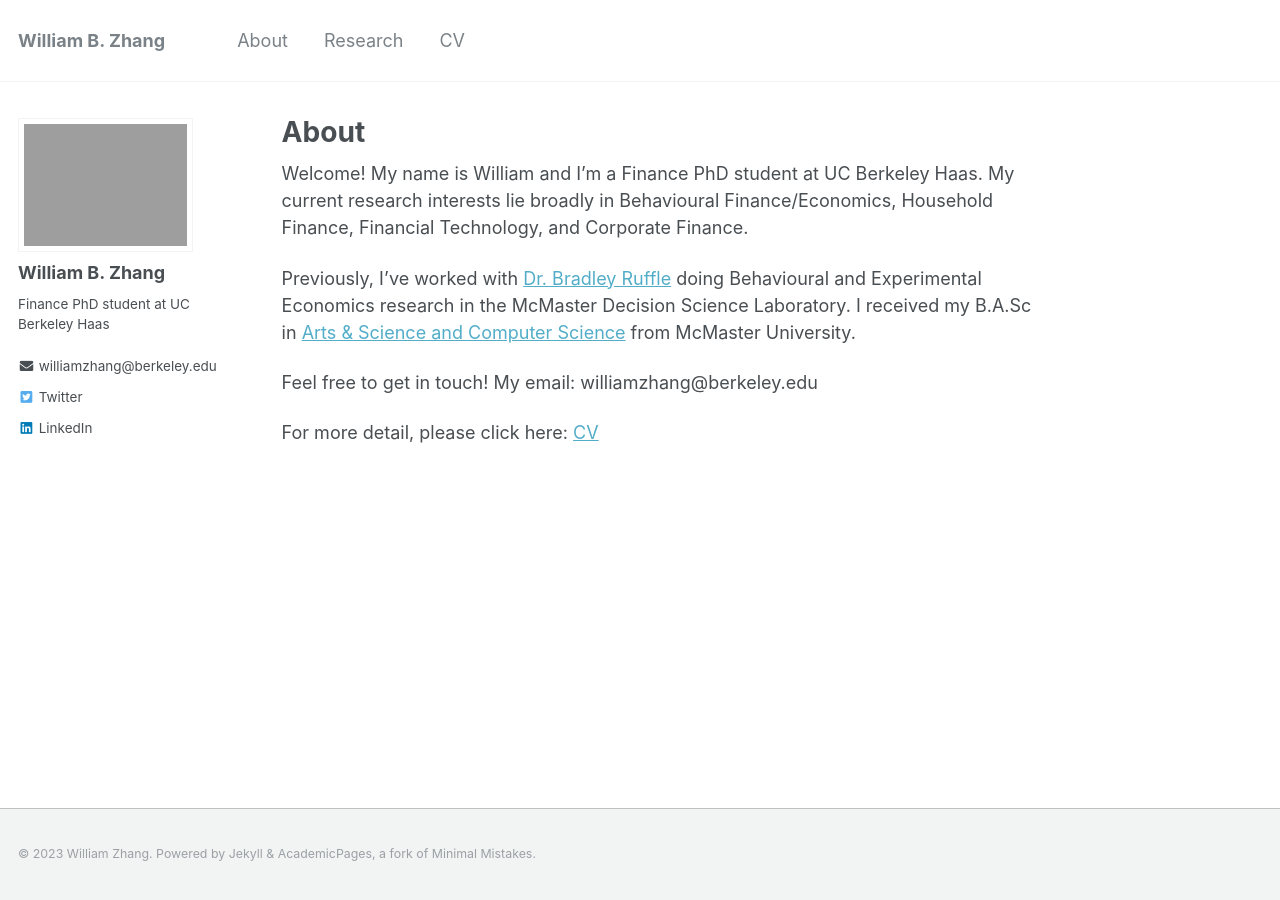
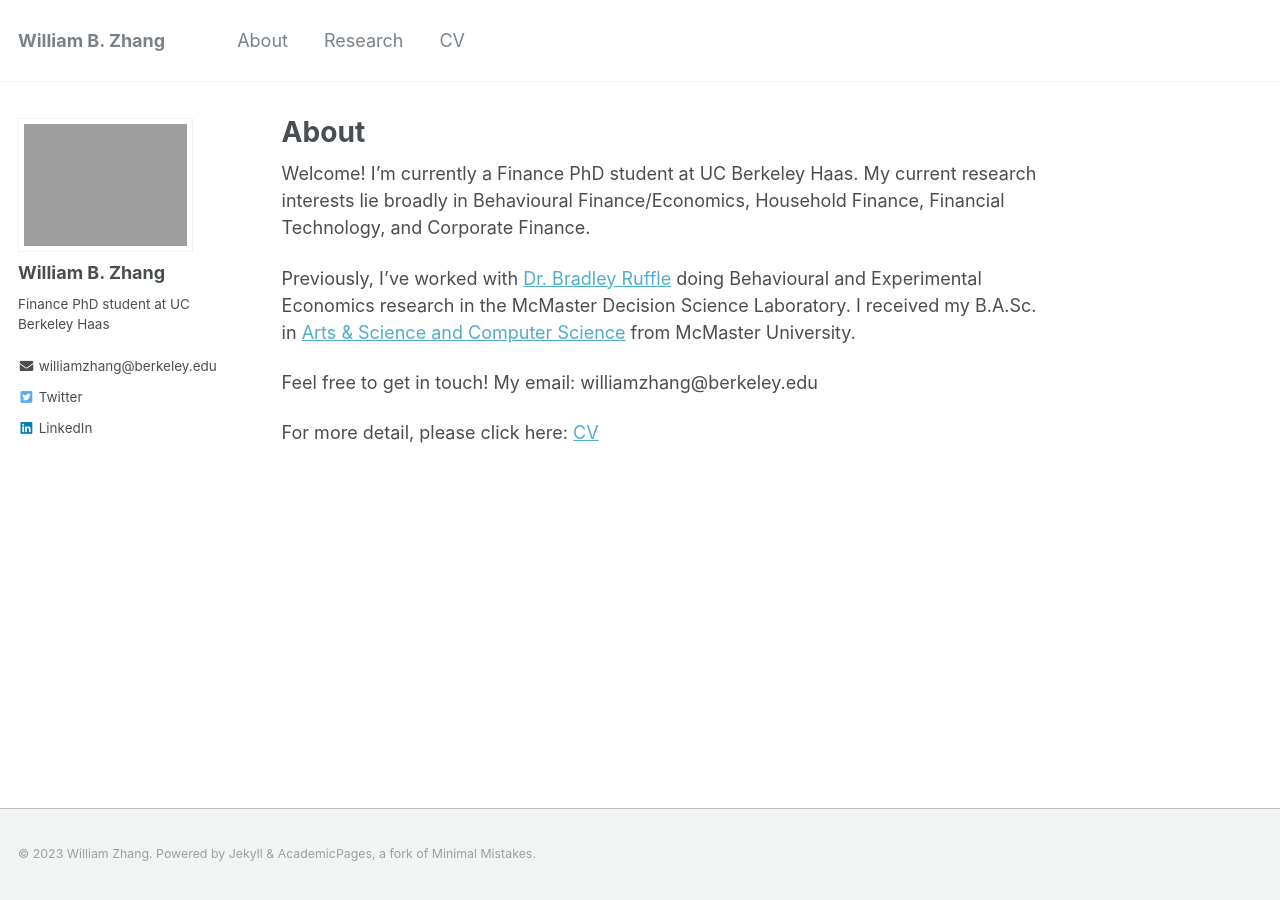
Before and after one commit to williambowenzhang/williambowenzhang.github.io, a Jekyll site: the page built from _pages/about.md, in a window 1280 px wide. Built offline with Jekyll 4.4.1, drawn with Linux system fonts in a browser that asks for light colours.

Commit message:
Update about.md

```diff
--- a/_pages/about.md
+++ b/_pages/about.md
@@ -8,9 +8,9 @@ redirect_from:
   - /about.html
 ---
 
-Welcome! My name is William and I'm a Finance PhD student at UC Berkeley Haas. My current research interests lie broadly in Behavioural Finance/Economics, Household Finance, Financial Technology, and Corporate Finance.
+Welcome! I'm currently a Finance PhD student at UC Berkeley Haas. My current research interests lie broadly in Behavioural Finance/Economics, Household Finance, Financial Technology, and Corporate Finance.
 
-Previously, I've worked with [Dr. Bradley Ruffle](https://sites.google.com/site/bradleyruffle/) doing Behavioural and Experimental Economics research in the McMaster Decision Science Laboratory. I received my B.A.Sc in [Arts & Science and Computer Science](https://artsci.mcmaster.ca) from McMaster University.
+Previously, I've worked with [Dr. Bradley Ruffle](https://sites.google.com/site/bradleyruffle/) doing Behavioural and Experimental Economics research in the McMaster Decision Science Laboratory. I received my B.A.Sc. in [Arts & Science and Computer Science](https://artsci.mcmaster.ca) from McMaster University.
 
 Feel free to get in touch! My email: williamzhang@berkeley.edu
 
```
